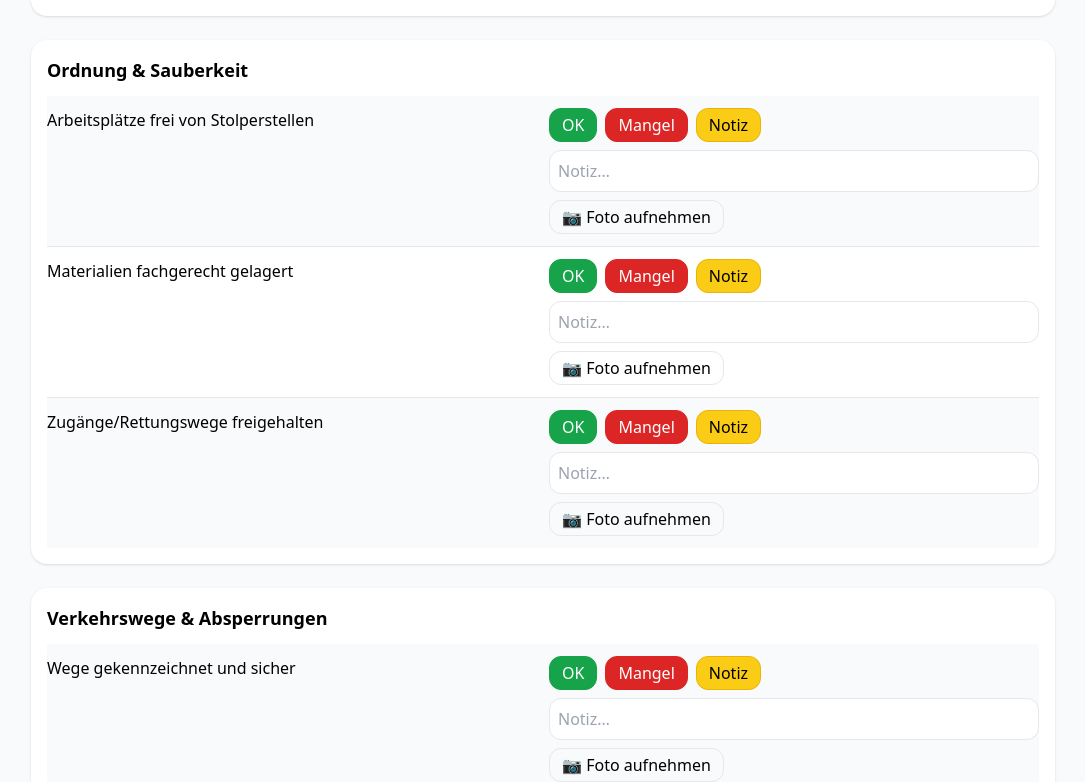
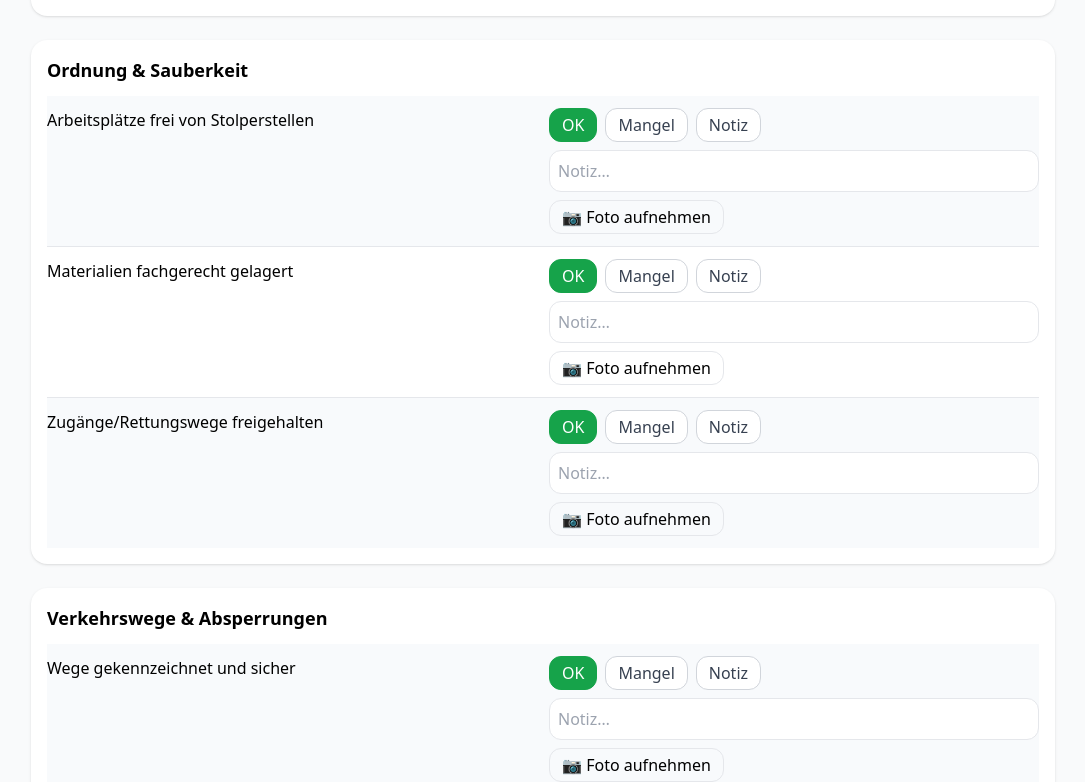
Before and after one commit to jofelbi66-rgb/baustellenbegehung-app, a React (Vite) app: page / in a window 1280 px wide. Shown: the part 810-1592 px from the top of the page, without its empty margins (97-1182 px from the left). Built offline with nearby package versions, Linux system fonts and the light colour scheme; the HTML template or start-up script is replaced by a standard one.

Commit message:
Refactor button class for dynamic styling

```diff
--- a/src/Baustellenbegehung.jsx
+++ b/src/Baustellenbegehung.jsx
@@ -1183,7 +1183,12 @@ return (
                 next[cat.key] = arr;
                 setChecklist(next);
               }}
-              className={`px-3 py-1 rounded-xl border ${opt.color} ${opt.border}`}
+            className={`px-3 py-1 rounded-xl border transition
+  ${row.rating === opt.value
+    ? `${opt.color} ${opt.border}`
+    : "bg-white text-gray-700 border-gray-300 hover:bg-gray-50"
+  }`}
+
             >
               {opt.label}
             </button>
```
